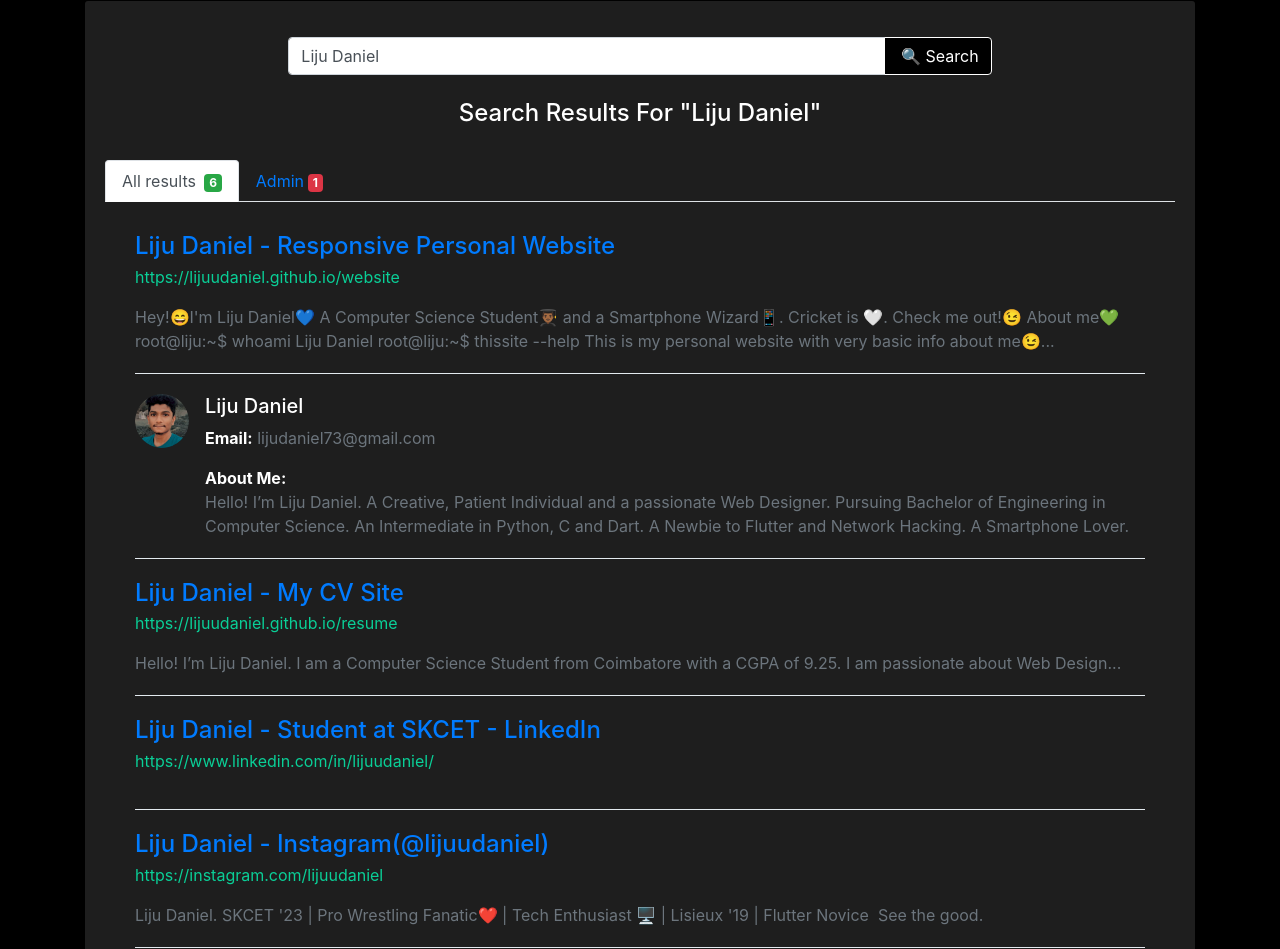
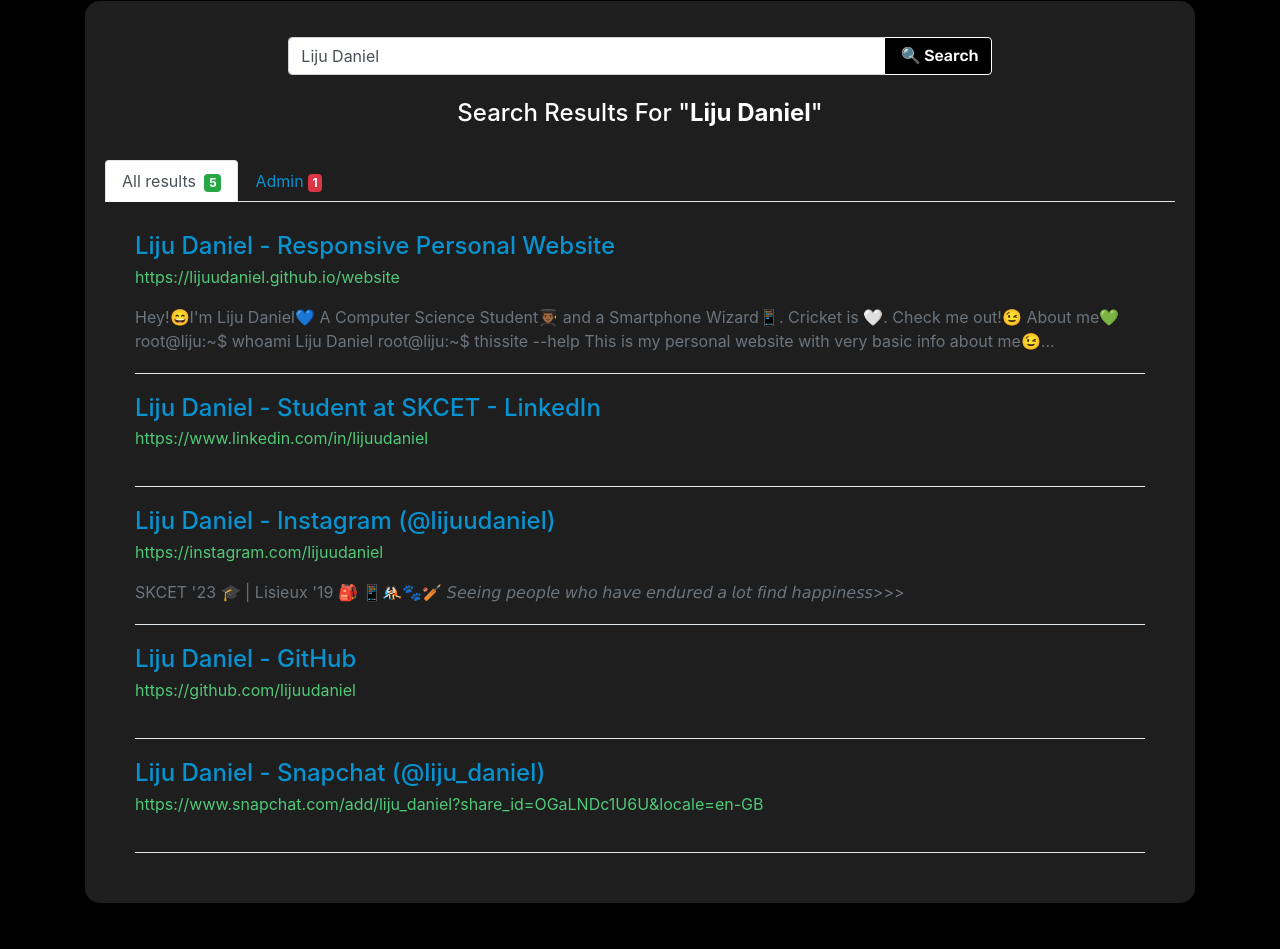
Before and after one commit to lijuudaniel/search, a plain HTML site: page index.html in a window 1280 px wide. Shown: the part 131-1080 px from the top of the page. Drawn offline with nearby package versions, Linux system fonts and the light colour scheme.

Commit message:
small site redesign

```diff
--- a/index.html
+++ b/index.html
@@ -43,11 +43,10 @@
       border-radius: 3px;
       margin-bottom: 30px;
       background-color: #1e1e1e;
-
+      border-radius: 15px;
 
   }
   .search-result-box .tab-content {
-
       padding: 30px 30px 10px 30px;
       -webkit-box-shadow: none;
       box-shadow: none;
@@ -64,21 +63,23 @@
 
   }
   .text-success {
-      color: #0acf97!important;
+      color: #50c878!important;
   }
   a {
-      color: #007bff;
+      color: #0892d0;
       text-decoration: none;
       background-color: transparent;
   }
   .btn-custom {
       background-color: #000000;
       border-color: #fff;
+      font-family: 'Rubik', sans-serif;
 
   }
 
   .btn-custom, .btn-danger, .btn-info, .btn-inverse, .btn-pink, .btn-primary, .btn-purple, .btn-success, .btn-warning {
       color: #fff!important;
+
   }
 
   .scroll4::-webkit-scrollbar {
@@ -122,7 +123,7 @@
 
     <p class="title" style="color:white;font-family: 'Rubik', sans-serif;">What's Liju?</p>
     <p class="tagline" style="color:white;font-family: 'Rubik', sans-serif;">
-      Secure Search.<br /><br /><br /><br />Because this is nothing.
+      Secure Search.<br /><br /><br /><br />Because it is all about me.
     </p>
 
   </div>
@@ -141,13 +142,13 @@
                                     </div>
                                 </div>
                                 <div class="mt-4 text-center">
-                                    <h4 style="color:white;">Search Results For "Liju Daniel"</h4></div>
+                                    <h4 style="color:white;">Search Results For "<b>Liju Daniel</b>"</h4></div>
                             </div>
                         </div>
                     </div>
                     <!-- end row -->
                     <ul class="nav nav-tabs tabs-bordered">
-                        <li class="nav-item"><a href="#home" data-toggle="tab" aria-expanded="true" class="nav-link active">All results <span class="badge badge-success ml-1">6</span></a></li>
+                        <li class="nav-item"><a href="#home" data-toggle="tab" aria-expanded="true" class="nav-link active">All results <span class="badge badge-success ml-1">5</span></a></li>
                         <li class="nav-item"><a href="#users" data-toggle="tab" aria-expanded="false" class="nav-link">Admin<span class="badge badge-danger ml-1">1</span></a></li>
                     </ul>
                     <div class="tab-content">
@@ -159,7 +160,7 @@
                                         <div class="font-13 text-success mb-3">https://lijuudaniel.github.io/website</div>
                                         <p class="mb-0 text-muted">Hey!😄I'm Liju Daniel💙 A Computer Science Student👨🏾‍🎓 and a Smartphone Wizard📱‍. Cricket is 🤍. Check me out!😉 About me💚 root@liju:~$ whoami Liju Daniel root@liju:~$ thissite --help This is my personal website with very basic info about me😉...</p>
                                     </div>
-                                    <div class="search-item">
+                                    <!-- <div class="search-item">
                                         <div class="media"><img class="d-flex mr-3 rounded-circle" src="images/circle-cropped.png" alt="Generic placeholder image" height="54">
                                             <div class="media-body">
                                                 <h5 class="media-heading mt-0"><a href="#"  style="color:white;">Liju Daniel</a></h5>
@@ -168,30 +169,34 @@
                                                     <br><span class="text-muted">Hello! I’m Liju Daniel. A Creative, Patient Individual and a passionate Web Designer. Pursuing Bachelor of Engineering in Computer Science. An Intermediate in Python, C and Dart. A Newbie to Flutter and Network Hacking. A Smartphone Lover.</span></p>
                                             </div>
                                         </div>
-                                    </div>
-                                    <div class="search-item">
+                                    </div> -->
+                                    <!-- <div class="search-item">
                                         <h4 class="mb-1"><a href="https://lijuudaniel.github.io/resume">Liju Daniel - My CV Site</a></h4>
                                         <div class="font-13 text-success mb-3">https://lijuudaniel.github.io/resume</div>
                                         <p class="mb-0 text-muted">Hello! I’m Liju Daniel. I am a Computer Science Student from Coimbatore with a CGPA of 9.25. I am passionate about Web Design...</p>
-                                    </div>
-
-
-
+                                    </div> -->
                                     <div class="search-item">
                                         <h4 class="mb-1"><a href="https://www.linkedin.com/in/lijuudaniel/">Liju Daniel - Student at SKCET - LinkedIn</a></h4>
-                                        <div class="font-13 text-success mb-3">https://www.linkedin.com/in/lijuudaniel/</div>
+                                        <div class="font-13 text-success mb-3">https://www.linkedin.com/in/lijuudaniel</div>
 
                                     </div>
                                     <div class="search-item">
-                                        <h4 class="mb-1"><a href="https://instagram.com/lijuudaniel">Liju Daniel - Instagram(@lijuudaniel)</a></h4>
+                                        <h4 class="mb-1"><a href="https://instagram.com/lijuudaniel">Liju Daniel - Instagram (@lijuudaniel)</a></h4>
                                         <div class="font-13 text-success mb-3">https://instagram.com/lijuudaniel</div>
-                                        <p class="mb-0 text-muted">Liju Daniel. SKCET '23 | Pro Wrestling Fanatic❤️ | Tech Enthusiast 🖥️ | Lisieux '19 | Flutter Novice ‍ See the good.</p>
+                                        <p class="mb-0 text-muted" >SKCET '23 🎓 | Lisieux '19 🎒
+                                            📱🤼🏻🐾🏏
+                                            𝘚𝘦𝘦𝘪𝘯𝘨 𝘱𝘦𝘰𝘱𝘭𝘦 𝘸𝘩𝘰 𝘩𝘢𝘷𝘦 𝘦𝘯𝘥𝘶𝘳𝘦𝘥 𝘢 𝘭𝘰𝘵 𝘧𝘪𝘯𝘥 𝘩𝘢𝘱𝘱𝘪𝘯𝘦𝘴𝘴>>>
+                                            </p>
                                     </div>
                                     <div class="search-item">
                                         <h4 class="mb-1"><a href="https://github.com/lijuudaniel">Liju Daniel - GitHub</a></h4>
                                         <div class="font-13 text-success mb-3">https://github.com/lijuudaniel</div>
                                     </div>
-                                    <ul class="pagination justify-content-end pagination-split mt-0">
+                                    <div class="search-item">
+                                        <h4 class="mb-1"><a href="https://www.snapchat.com/add/liju_daniel?share_id=OGaLNDc1U6U&locale=en-GB">Liju Daniel - Snapchat (@liju_daniel)</a></h4>
+                                        <div class="font-13 text-success mb-3">https://www.snapchat.com/add/liju_daniel?share_id=OGaLNDc1U6U&locale=en-GB</div>
+                                    </div>
+                                    <!-- <ul class="pagination justify-content-end pagination-split mt-0">
                                         <li class="page-item"><a class="page-link" href="#" aria-label="Previous"><span aria-hidden="true">«</span> <span class="sr-only">Previous</span></a></li>
                                         <li class="page-item"><a class="page-link" href="#">1</a></li>
                                         <li class="page-item active"><a class="page-link" href="#">2</a></li>
@@ -199,7 +204,7 @@
                                         <li class="page-item"><a class="page-link" href="#">4</a></li>
                                         <li class="page-item"><a class="page-link" href="#">5</a></li>
                                         <li class="page-item"><a class="page-link" href="#" aria-label="Next"><span aria-hidden="true">»</span> <span class="sr-only">Next</span></a></li>
-                                    </ul>
+                                    </ul> -->
                                     <div class="clearfix"></div>
                                 </div>
                             </div>
@@ -213,22 +218,22 @@
                                 <div class="media mt-1"><img class="d-flex mr-3 rounded-circle" src="images/bitmoji.png" alt="Generic placeholder image" height="54">
                                     <div class="media-body">
                                         <h5 class="media-heading mt-0" ><a href="#" style="color:white;">Liju Daniel (@lijuudaniel)</a></h5>
-                                        <p class="font-13" style="color:white;"><b>Email:</b> <span><a href="#" class="text-muted">lijudaniel73@gmail.com</a></span></p>
-                                        <p class="mb-0 font-13" style="color:white;"><b>Bio:</b>
-                                            <br><span class="text-muted">Hey! This is Liju. I am the only User and the Admin of this site and the search results are only about me(for now).😂😌</span></p>
+                                        <p class="font-13" style="color:white;"><b>Email:</b> <span><a href="#" class="text-muted">lijuudaniel@gmail.com</a></span></p>
+                                        <!-- <p class="mb-0 font-13" style="color:white;"><b>Bio:</b>
+                                            <br><span class="text-muted">Hey! This is Liju. I am the only User and the Admin of this site and the search results are only about me(for now).😂😌</span></p> -->
                                     </div>
                                 </div>
                             </div>
 <br />
-                            <ul class="pagination justify-content-end pagination-split mt-0">
+                            <!-- <ul class="pagination justify-content-end pagination-split mt-0">
                                 <li class="page-item"><a class="page-link" href="#" aria-label="Previous" ><span aria-hidden="true">«</span> <span class="sr-only">Previous</span></a></li>
-                                <li class="page-item"><a class="page-link" href="#" >1</a></li>
-                                <li class="page-item active"><a class="page-link" href="#">2</a></li>
+                                <li class="page-item"><a class="page-link" >1</a></li>
+                                <li class="page-item"><a class="page-link" >2</a></li>
                                 <li class="page-item"><a class="page-link" >3</a></li>
                                 <li class="page-item"><a class="page-link" >4</a></li>
                                 <li class="page-item"><a class="page-link" >5</a></li>
                                 <li class="page-item"><a class="page-link" href="#" aria-label="Next"><span aria-hidden="true">»</span> <span class="sr-only">Next</span></a></li>
-                            </ul>
+                            </ul> -->
                             <div class="clearfix"></div>
                         </div>
                         <!-- end Users tab -->
```
